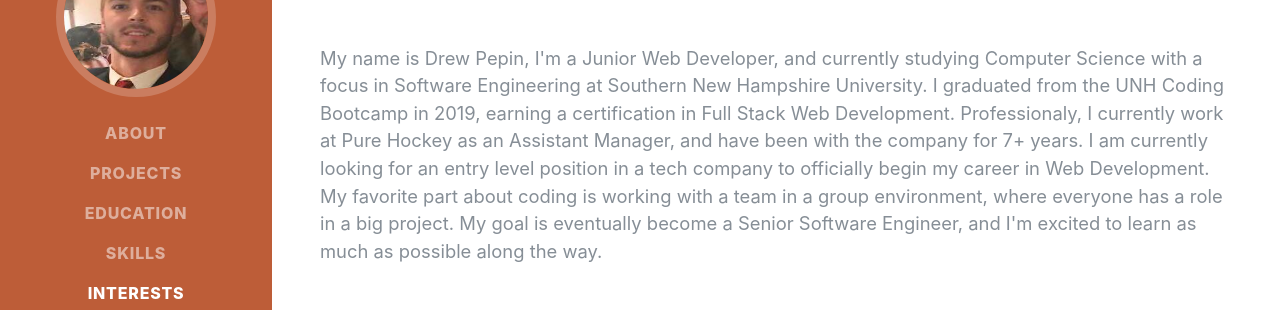
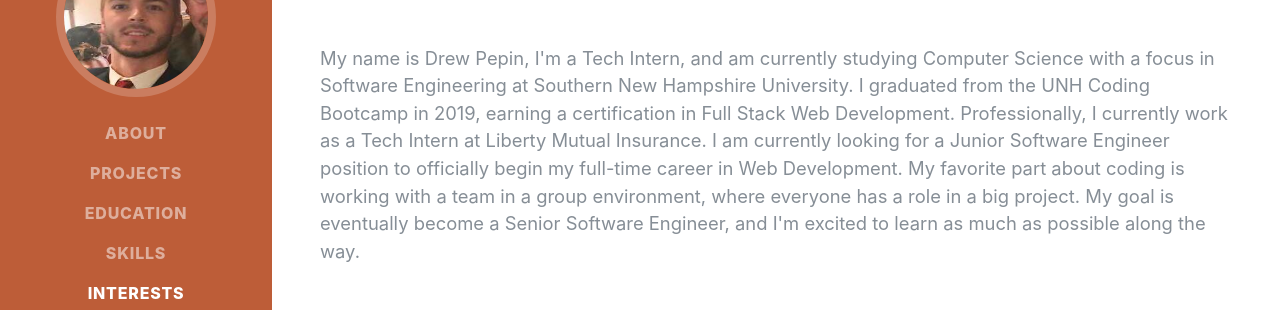
Before and after one commit to drewpepin1995/newPortfolio, a plain HTML site: page index.html in a window 1280 px wide. Shown: the part 279-589 px from the top of the page. Drawn offline with Linux system fonts and the light colour scheme; a web font is replaced by a local one.

Commit message:
Updating Bio

```diff
--- a/index.html
+++ b/index.html
@@ -69,9 +69,9 @@
           <a href="mailto:drewpepin1995@email.com">drewpepin1995@gmail.com</a> ·
           <a href="../newPortfolio/Drew__Pepin_-_.pdf" target="_blank">Resume</a>
         </div>
-        <p class="lead mb-5">My name is Drew Pepin, I'm a Junior Web Developer, and currently studying Computer Science with a focus in Software Engineering at Southern New Hampshire University.
-          I graduated from the UNH Coding Bootcamp in 2019, earning a certification in Full Stack Web Development. Professionaly, I currently work at Pure Hockey as an Assistant Manager, and have been with the company for 7+ years.
-          I am currently looking for an entry level position in a tech company to officially begin my career in Web Development. My favorite part about coding is working with a team in a group environment, where everyone has a role in a big project.
+        <p class="lead mb-5">My name is Drew Pepin, I'm a Tech Intern, and am currently studying Computer Science with a focus in Software Engineering at Southern New Hampshire University.
+          I graduated from the UNH Coding Bootcamp in 2019, earning a certification in Full Stack Web Development. Professionally, I currently work as a Tech Intern at Liberty Mutual Insurance.
+          I am currently looking for a Junior Software Engineer position to officially begin my full-time career in Web Development. My favorite part about coding is working with a team in a group environment, where everyone has a role in a big project.
           My goal is eventually become a Senior Software Engineer, and I'm excited to learn as much as possible along the way.
           </p>
         <div class="social-icons">
```
